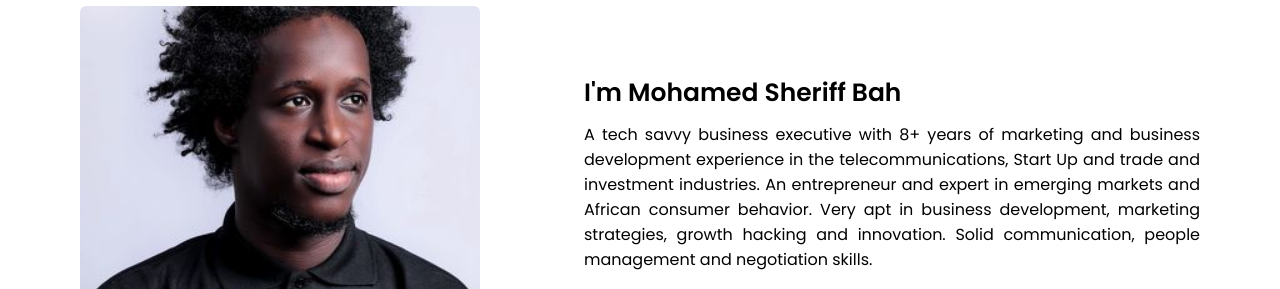
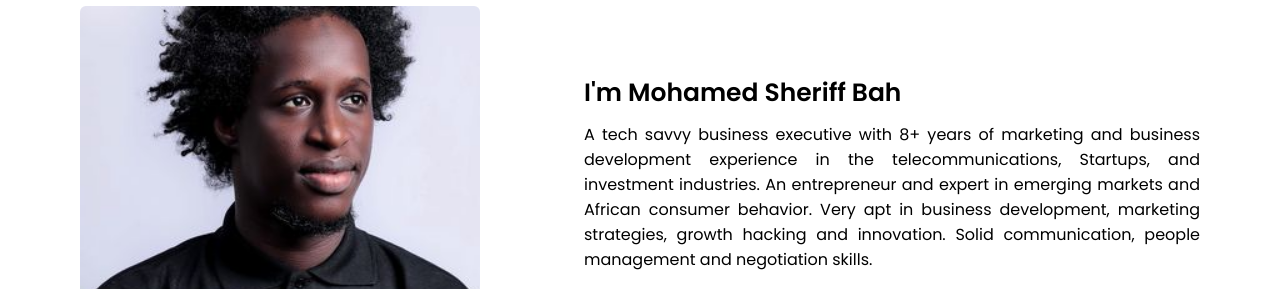
Before and after one commit to Kamara0001/MSB, a plain HTML site: page index.html in a window 1280 px wide. Shown: the part 1020-1309 px from the top of the page. Drawn offline with nearby package versions, Linux system fonts and the light colour scheme.

Commit message:
Update index.html

```diff
--- a/index.html
+++ b/index.html
@@ -57,7 +57,7 @@
                 </div>
                 <div class="column right">
                     <div class="text">I'm Mohamed Sheriff Bah<span class="typing-2"></span></div>
-                    <p>A tech savvy business executive with 8+ years of marketing and business development experience in the telecommunications, Start Up and trade and investment industries.
+                    <p>A tech savvy business executive with 8+ years of marketing and business development experience in the telecommunications, Startups, and investment industries.
 
 An entrepreneur and expert in emerging markets and African consumer behavior. Very apt in business development, marketing strategies, growth hacking and innovation.
 
```
